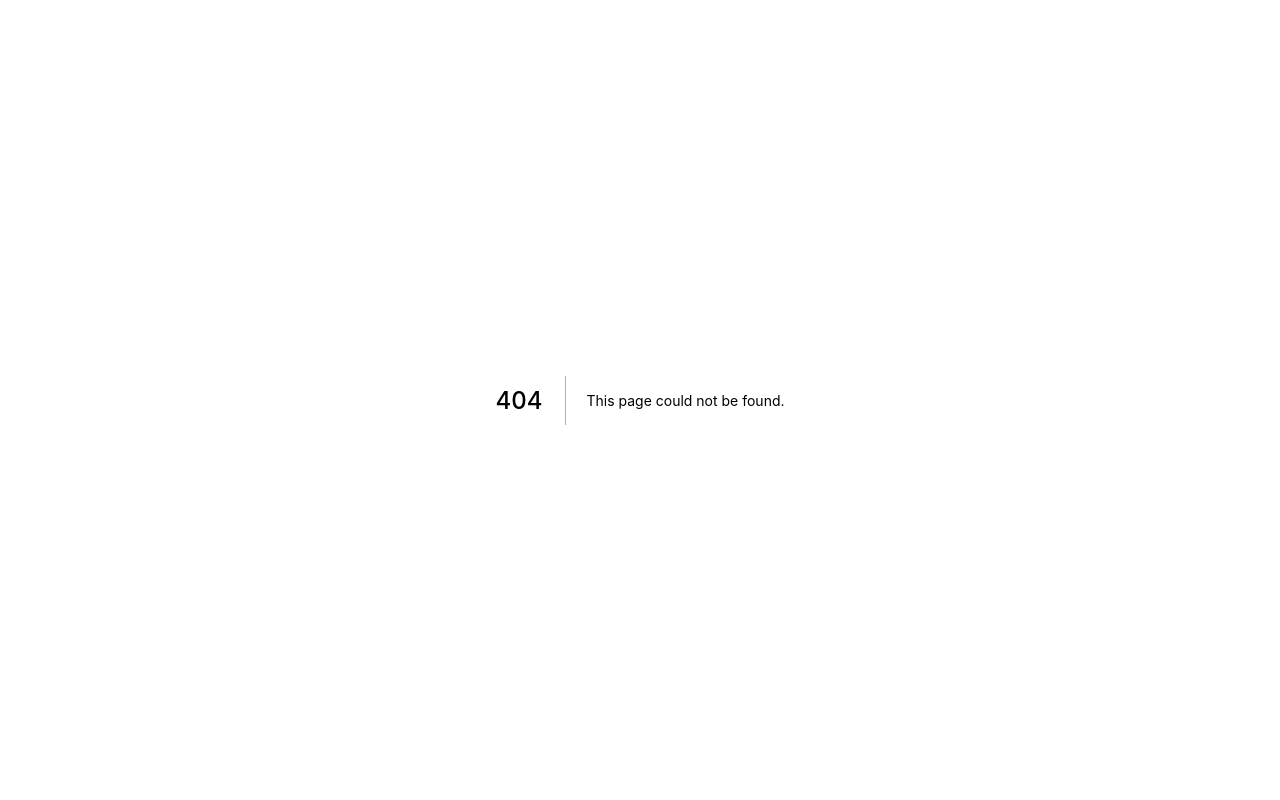
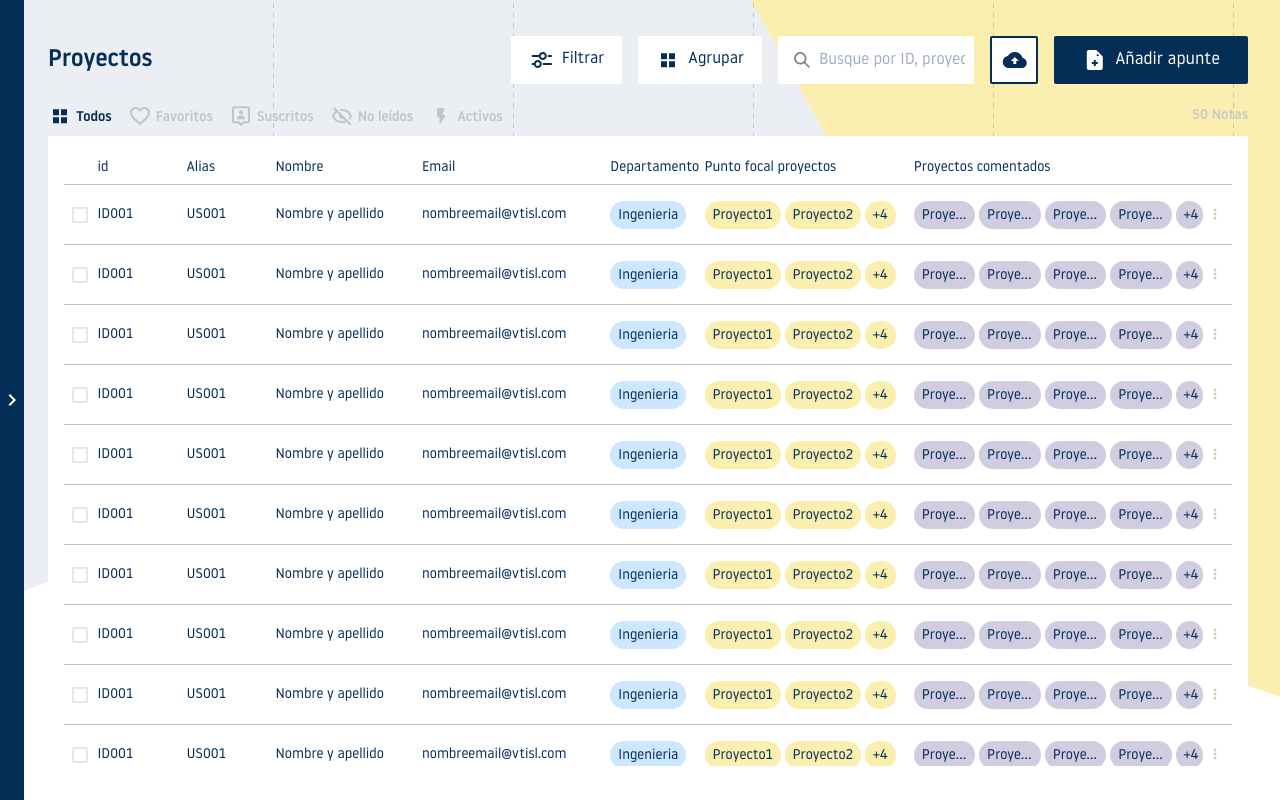
Before and after one commit to TailorHub-Mad/vti_front, a Next.js app: page /proyectos in a window 1280 px wide. Before the commit this address had no page. Built offline with nearby package versions, Linux system fonts and the light colour scheme.

Commit message:
add project page

```diff
--- a/src/components/navigation/TabBarMenu/TabBarMenu.js
+++ b/src/components/navigation/TabBarMenu/TabBarMenu.js
@@ -12,7 +12,7 @@ export const TabBarMenu = ({navMenuItems, ...props}) => {
       {...props}
     >
       {navMenuItems.map((link) => (
-        <MenuItem key="label" label={link.label} icon={<link.icon />} />
+        <MenuItem key="label" label={link.label} href={link.href} icon={<link.icon />} />
       ))}
     </Box>
   )
--- a/src/components/navigation/TabBarMenuItem/TabBarMenuItem.js
+++ b/src/components/navigation/TabBarMenuItem/TabBarMenuItem.js
@@ -1,11 +1,12 @@
-import { Flex, Icon, Text } from "@chakra-ui/react"
+import { Flex, Icon, Link, Text } from "@chakra-ui/react"
 import { useState } from "react"
 
-export const MenuItem = ({ label, icon, submenu, ...props }) => {
+export const MenuItem = ({ label, icon, submenu, href, ...props }) => {
   //TODO link, detectar active y submenu
   const [showSubmenu, setShowSubmenu] = useState(false)
 
   return (
+    <Link href={href}>
       <Flex
         align="center"
         padding="8px 0"
@@ -30,5 +31,6 @@ export const MenuItem = ({ label, icon, submenu, ...props }) => {
           {label}
         </Text>
       </Flex>
+    </Link>
   )
 }
--- a/src/mock/notes.js
+++ b/src/mock/notes.js
@@ -27,4 +27,4 @@ export const generateRandomNote = () => ({
   },
 })
 
-export const NOTES_MOCK = new Array(100).fill("").map(generateRandomNote)
+export const NOTES_MOCK = new Array(20).fill("").map(generateRandomNote)
--- a/src/pages/_app.js
+++ b/src/pages/_app.js
@@ -10,6 +10,7 @@ function MyApp({ Component, pageProps }) {
           useSystemColorMode: true,
         }}
       >
+
         <Component {...pageProps} />
       </ColorModeProvider>
     </ChakraProvider>
--- a/src/pages/table.js
+++ b/src/pages/proyectos.js
@@ -1,14 +1,19 @@
-
 import { useState } from "react"
 import { Page } from "../components/layout/Page/Page"
+import { PageBody } from "../components/layout/PageBody/PageBody"
+import { PageHeader } from "../components/layout/PageHeader/PageHeader"
+import { PageMenu } from "../components/layout/PageMenu/PageMenu"
 import { Table } from "../components/tables/Table/Table"
 import { TableOptionsMenu } from "../components/tables/TableOptionsMenu/TableOptionsMenu"
 import { NoteTag } from "../components/tags/NoteTag/NoteTag"
 import { TagGroup } from "../components/tags/TagGroup/TagGroup"
 import { MIN_TABLE_WIDTH } from "../utils/constants/layout"
 import { getPercentage } from "../utils/functions/calculations"
+import { NotesEmptyState } from "../views/notes/NotesEmptyState/NotesEmptyState"
+import { NotesMenu } from "../views/notes/NotesMenu/NotesMenu"
+import { NotesToolBar } from "../views/notes/NotesToolBar/NotesToolBar"
 
-const { Text, Checkbox } = require("@chakra-ui/react")
+const { Text, Checkbox, Center, Spinner } = require("@chakra-ui/react")
 
 const table = () => {
   const [selectedRows, setSelectedRows] = useState([])
@@ -108,15 +113,40 @@ const table = () => {
     ],
     options: "",
   })
-
+  const isFetching = false
+  const notes = new Array(50).fill("")
+  const areNotes = notes && notes.length > 0
+  const [activeTab, setActiveTab] = useState("all")
   return (
     <Page>
+      <PageHeader title="Proyectos">
+        {areNotes && !isFetching ? <NotesToolBar /> : null}
+      </PageHeader>
+      <PageMenu>
+        {areNotes && !isFetching ? (
+          <NotesMenu
+            activeItem={activeTab}
+            notesCount={notes?.length}
+            onChange={(value) => setActiveTab(value)}
+          />
+        ) : null}
+      </PageMenu>
+      <PageBody>
+        {isFetching ? (
+          <Center marginTop="150px">
+            <Spinner size="xl" color="blue.500" />
+          </Center>
+        ) : null}
+        {!areNotes ? <NotesEmptyState /> : null}
+        {areNotes && !isFetching ? (
           <Table
             config={user_table}
             content={tableData}
             selectedRows={selectedRows}
             onRowSelect={(idx) => handleRowSelect(idx)}
           />
+        ) : null}
+      </PageBody>
     </Page>
   )
 }
--- a/src/utils/constants/tabbar_links.js
+++ b/src/utils/constants/tabbar_links.js
@@ -7,9 +7,9 @@ const TABBAR_LINKS = {
     href: "/notas/nueva",
   },
   notes: {
-    label: "Notas",
+    label: "Apuntes",
     icon: ICONS_REFERENCE.notes,
-    href: "/notas/",
+    href: "/apuntes/",
   },
   projects: {
     label: "Proyectos",
```
Lines whose indentation alone changed are shown as unchanged.
